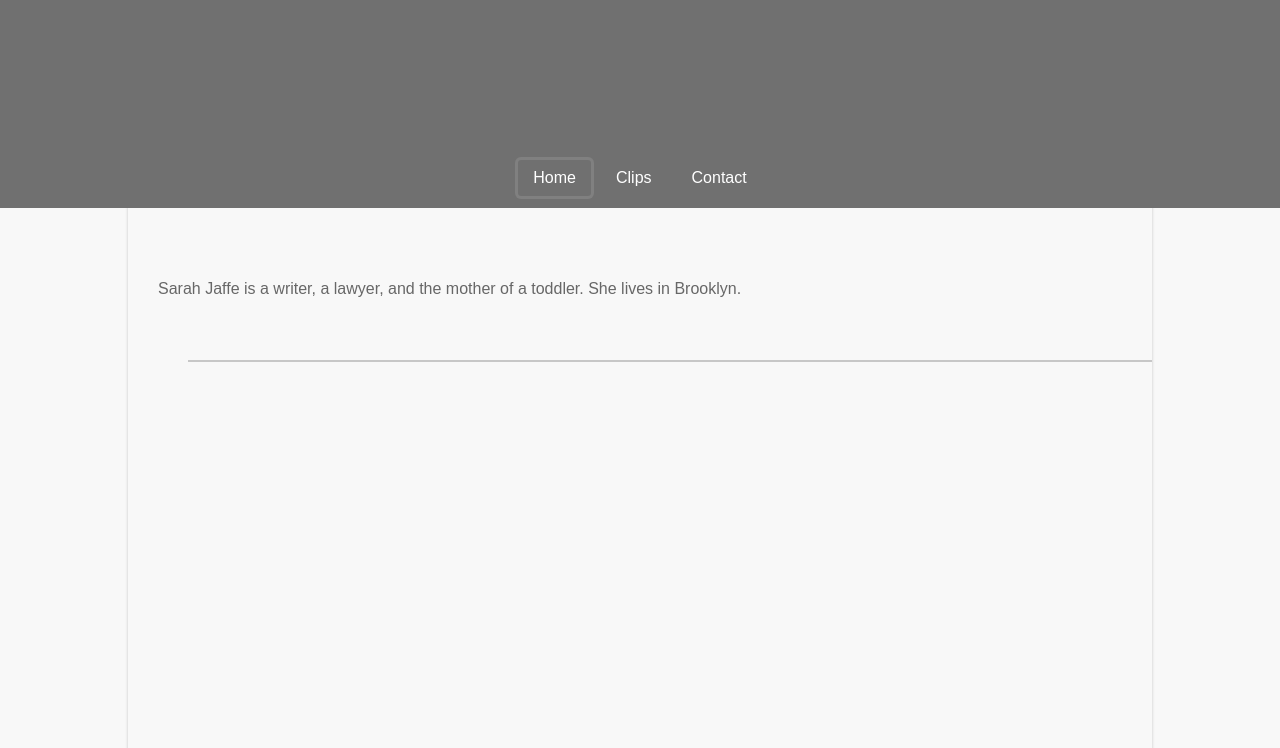
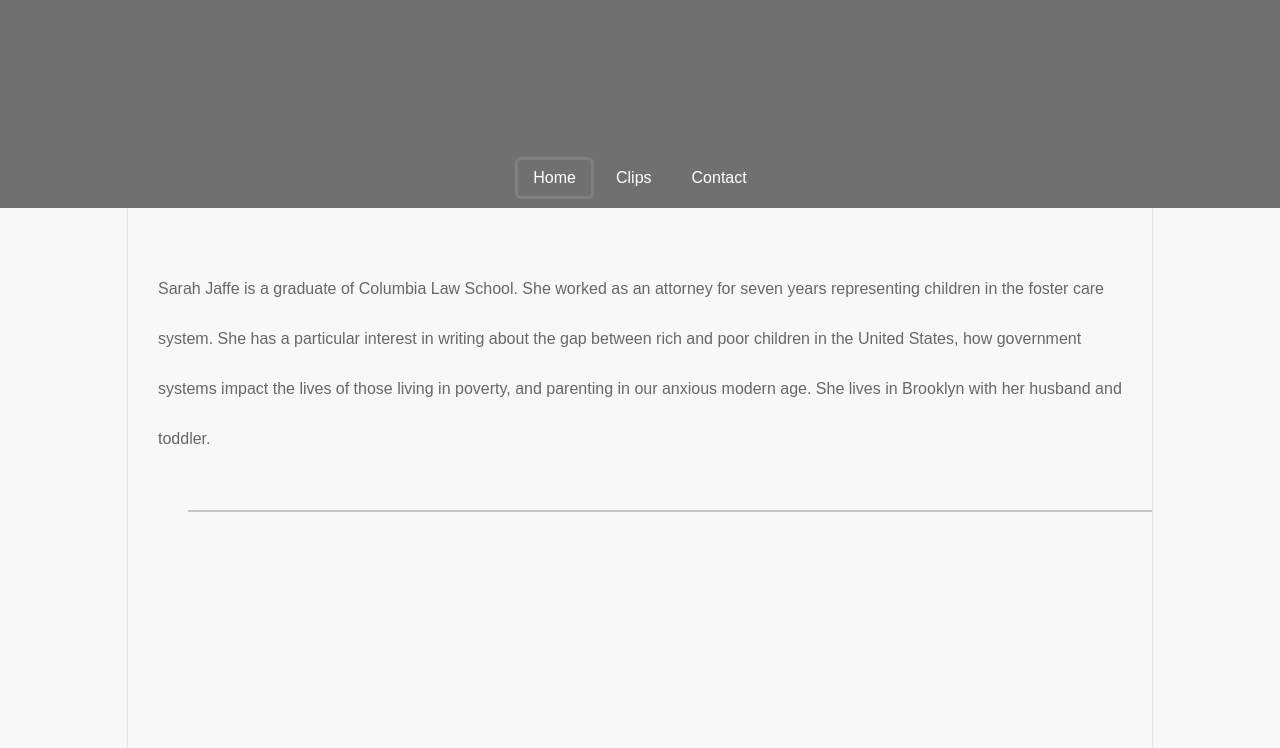
Before and after one commit to abbreviatedman/sarah-jaffe-writing-website, a plain HTML site: page index.html in a window 1280 px wide. Shown: the part 52-800 px from the top of the page. Drawn offline with Linux system fonts and the light colour scheme.

Commit message:
Adds bio.

```diff
--- a/index.html
+++ b/index.html
@@ -13,7 +13,7 @@
         <header class="header"></header>
         <section class="text">
           <p>
-            Sarah Jaffe is a writer, a lawyer, and the mother of a toddler. She lives in Brooklyn.
+            Sarah Jaffe is a graduate of Columbia Law School. She worked as an attorney for seven years representing children in the foster care system. She has a particular interest in writing about the gap between rich and poor children in the United States, how government systems impact the lives of those living in poverty, and parenting in our anxious modern age. She lives in Brooklyn with her husband and toddler.
           </p>
         </section>
         <div class="hr"></div>
```
